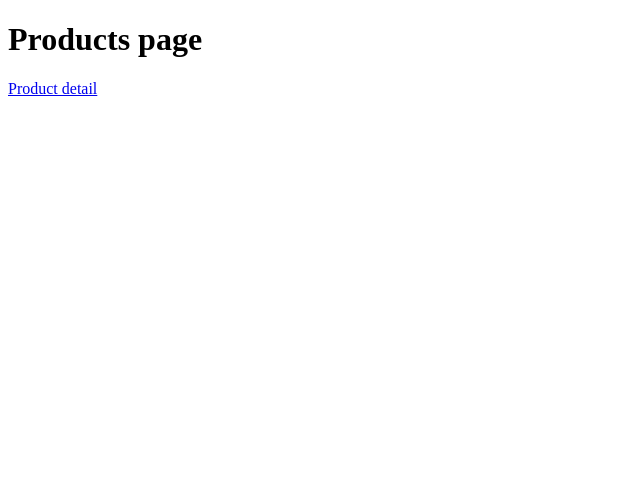
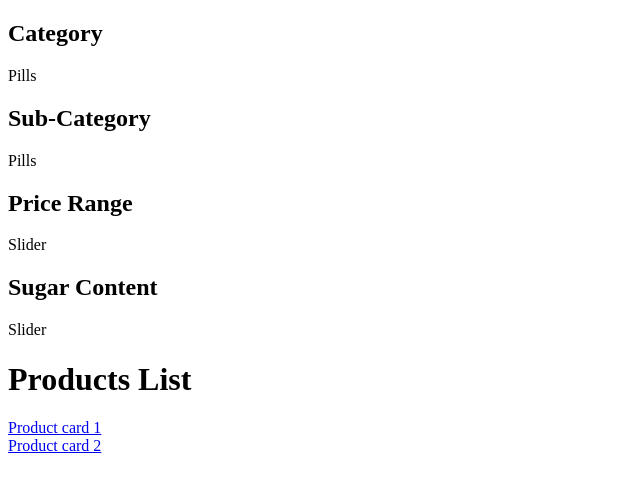
Before and after one commit to yoyotruly/buzzinga, a Next.js app: page /products in a window 1280 px wide. Shown: the top 492 px of the page, without its empty margins (0-640 px from the left). Built offline with nearby package versions, Linux system fonts and the light colour scheme.

Commit message:
Add products page structure

```diff
--- a/pages/products/index.tsx
+++ b/pages/products/index.tsx
@@ -1,11 +1,40 @@
-import Link from "next/link"
+import Link from "next/link";
 
 export default function Products() {
   return (
-    <div>
-      <h1>Products page</h1>
+    <>
+      <nav>
+        <section>
+          <h2>Category</h2>
+          <div>Pills</div>
+        </section>
+        <section>
+          <h2>Sub-Category</h2>
+          <div>Pills</div>
+        </section>
+        <section>
+          <h2>Price Range</h2>
+          <div>Slider</div>
+        </section>
+        <section>
+          <h2>Sugar Content</h2>
+          <div>Slider</div>
+        </section>
+      </nav>
 
-      <Link href="/products/[pid]" as={"/products/3"}>Product detail</Link>
-    </div>
-  )
+      <main>
+        <h1>Products List</h1>
+        <div>
+          <Link href="/products/[pid]" as={"/products/1"}>
+            Product card 1
+          </Link>
+        </div>
+        <div>
+          <Link href="/products/[pid]" as={"/products/2"}>
+            Product card 2
+          </Link>
+        </div>
+      </main>
+    </>
+  );
 }
```
